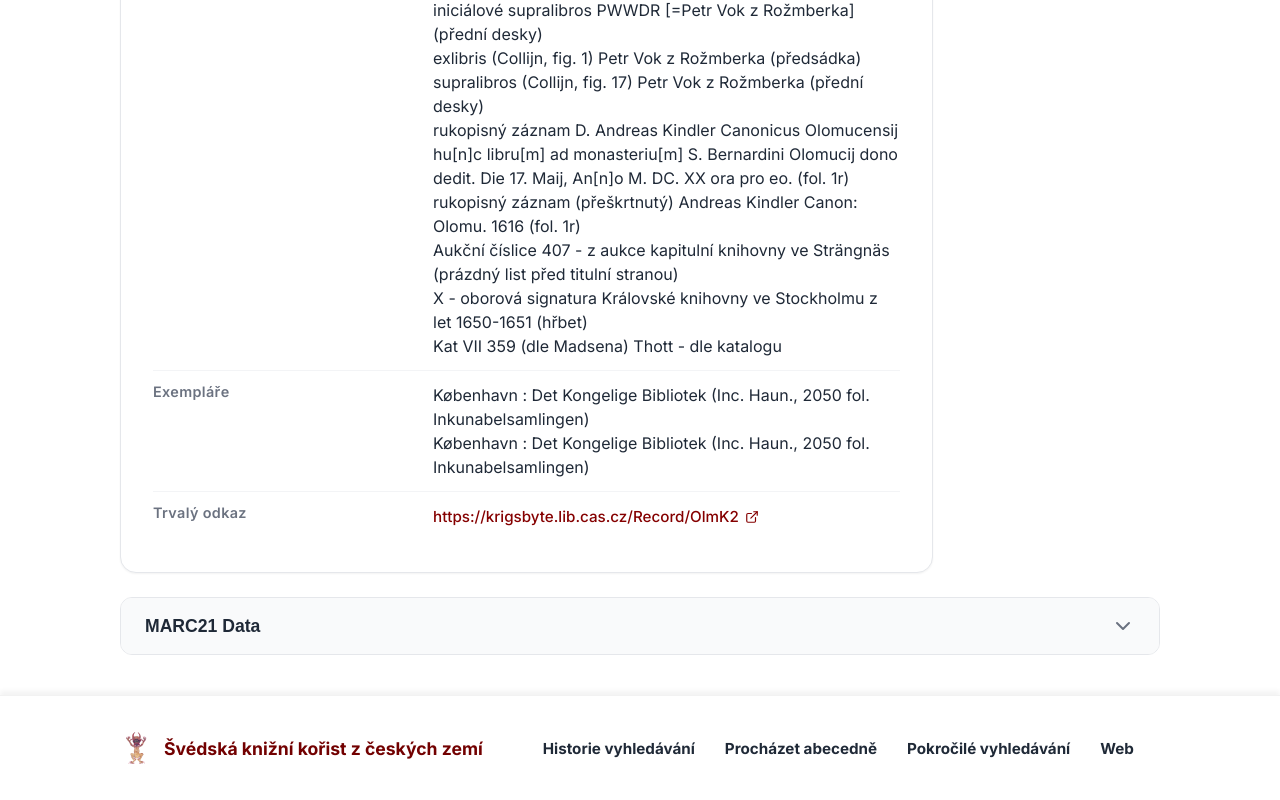
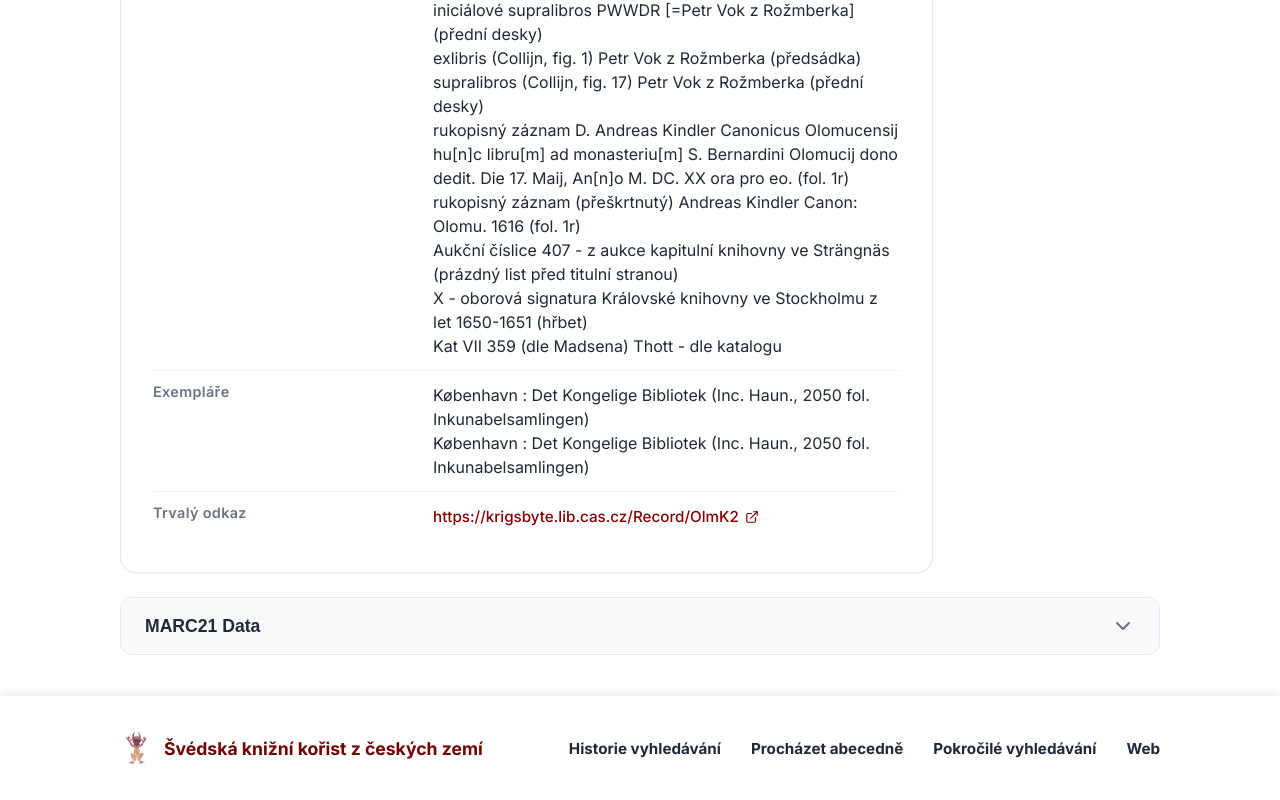
Before and after one commit to sol239/krigsbyte, a Nuxt app: page /record in a window 1280 px wide. Shown: the part 1414-2214 px from the top of the page. Built offline with nearby package versions, Linux system fonts and the light colour scheme.

Commit message:
Fix centering of footer links

```diff
--- a/app/components/footer.vue
+++ b/app/components/footer.vue
@@ -3,7 +3,7 @@
 <template>
   <footer id="footer">
     <div class="footer-logo-section">
-      <a href="https://knizni-korist.cz/" target="_blank" class="logo">
+      <a href="/krigsbyte/" target="_blank" class="logo">
         <img src="@/assets/png/web_logo.png" alt="Logo" class="logo-icon" />
         <span>Švédská knižní kořist z&nbsp;českých zemí</span>
       </a>
@@ -27,7 +27,7 @@ footer {
   min-height: 105px;
   border-top: 1px solid rgba(0, 0, 0, 0.05);
   display: flex;
-  justify-content: flex-start;
+  justify-content: space-between;
   align-items: center;
   flex-wrap: wrap;
   gap: 60px;
```
